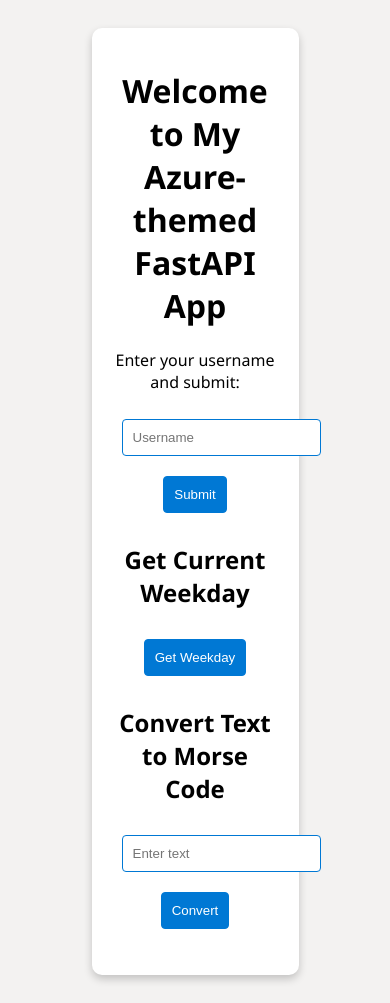
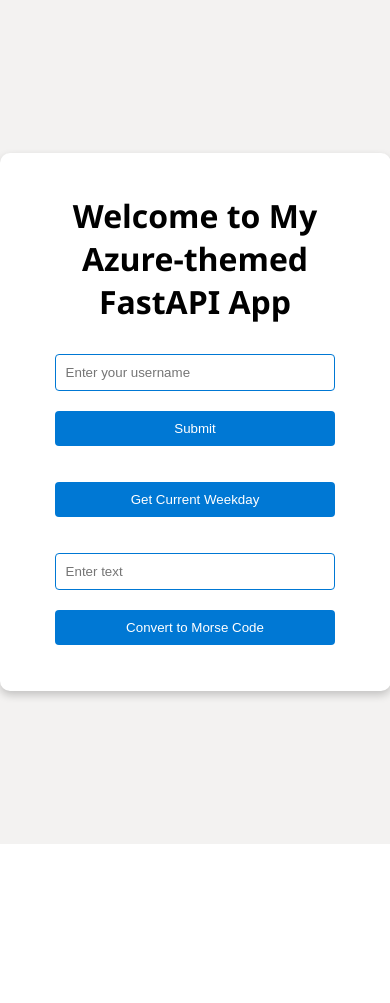
Before and after one commit to OceanC0de/fastapi-htmx, a FastAPI app: page / in a window 390 px wide. After the commit the page ends 844 px from the top, so only its background shows below. Run offline with FastAPI, Linux system fonts and the light colour scheme.

Commit message:
made the index.html mobile optimized

```diff
--- a/templates/index.html
+++ b/templates/index.html
@@ -3,24 +3,32 @@
 <head>
     <title>FastAPI with Azure Styling</title>
     <style>
-        /* Add your styling here */
         body {
             font-family: 'Segoe UI', Tahoma, Geneva, Verdana, sans-serif;
             background-color: #f3f2f1;
+            margin: 0;
+            padding: 0;
+            display: flex;
+            flex-direction: column;
+            align-items: center;
+            justify-content: center;
+            height: 100vh;
             text-align: center;
-            padding: 20px;
         }
         .container {
             background-color: white;
-            width: 50%;
-            margin: auto;
+            margin: 20px;
             padding: 20px;
             border-radius: 10px;
             box-shadow: 0 4px 8px 0 rgba(0, 0, 0, 0.2);
+            width: 90%; /* Makes the container responsive */
+            max-width: 400px; /* Maximum width of the container */
         }
         input[type="text"], button {
             padding: 10px;
-            margin: 10px;
+            width: 80%; /* Makes the input and button take up 80% of their container */
+            margin: 10px 0; /* Adds top and bottom margin */
+            box-sizing: border-box; /* Includes padding and border in the element's total width and height */
             border: 1px solid #0078d4;
             border-radius: 4px;
         }
@@ -28,6 +36,7 @@
             background-color: #0078d4;
             color: white;
             cursor: pointer;
+            border: none;
         }
         button:hover {
             background-color: #005a9e;
@@ -38,23 +47,23 @@
     <div class="container">
         <h1>Welcome to My Azure-themed FastAPI App</h1>
 
+        <!-- User input section -->
         <div>
-            <p>Enter your username and submit:</p>
-            <input type="text" id="usernameInput" placeholder="Username">
+            <input type="text" id="usernameInput" placeholder="Enter your username">
             <button onclick="submitUsername()">Submit</button>
             <p id="usernameResponse"></p>
         </div>
 
+        <!-- Weekday section -->
         <div>
-            <h2>Get Current Weekday</h2>
-            <button onclick="getCurrentWeekday()">Get Weekday</button>
+            <button onclick="getCurrentWeekday()">Get Current Weekday</button>
             <p id="weekdayResponse"></p>
         </div>
 
+        <!-- Morse code section -->
         <div>
-            <h2>Convert Text to Morse Code</h2>
             <input type="text" id="morseTextInput" placeholder="Enter text">
-            <button onclick="convertToMorse()">Convert</button>
+            <button onclick="convertToMorse()">Convert to Morse Code</button>
             <p id="morseResponse"></p>
         </div>
     </div>
```
